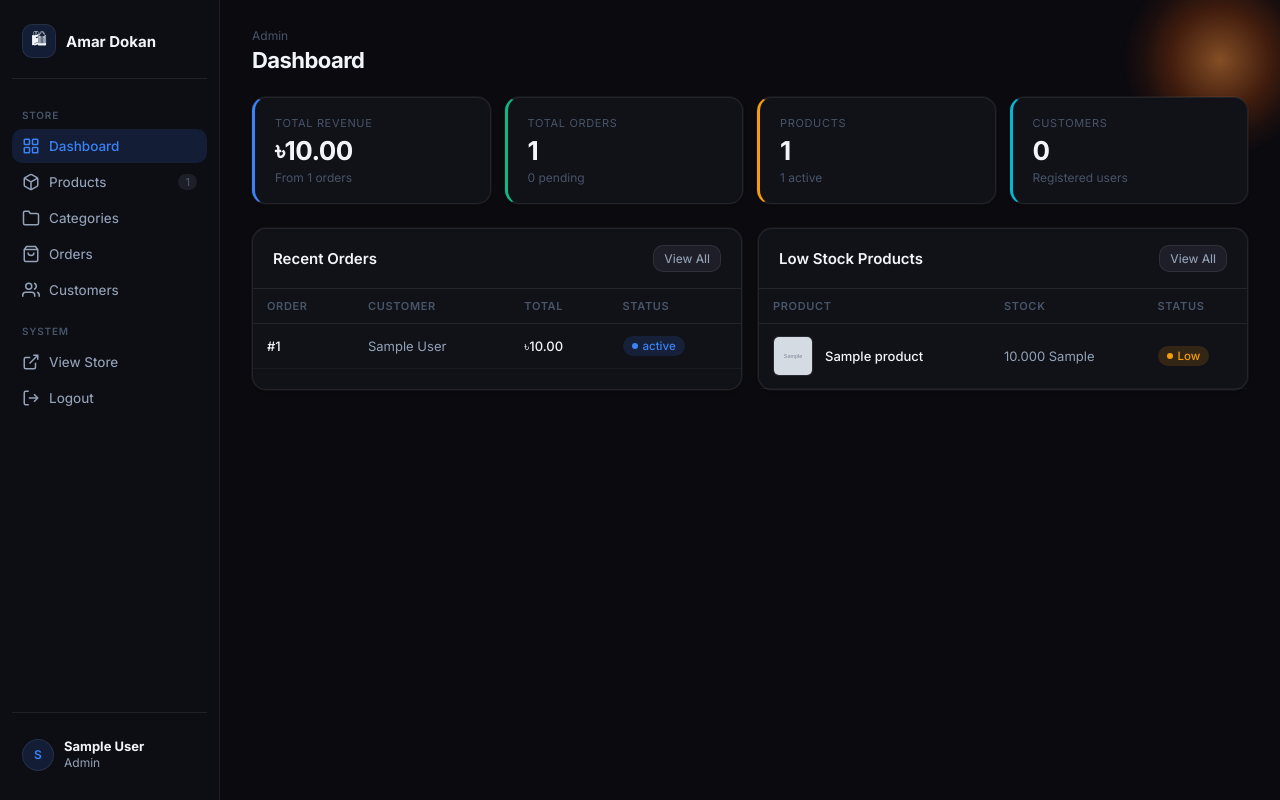
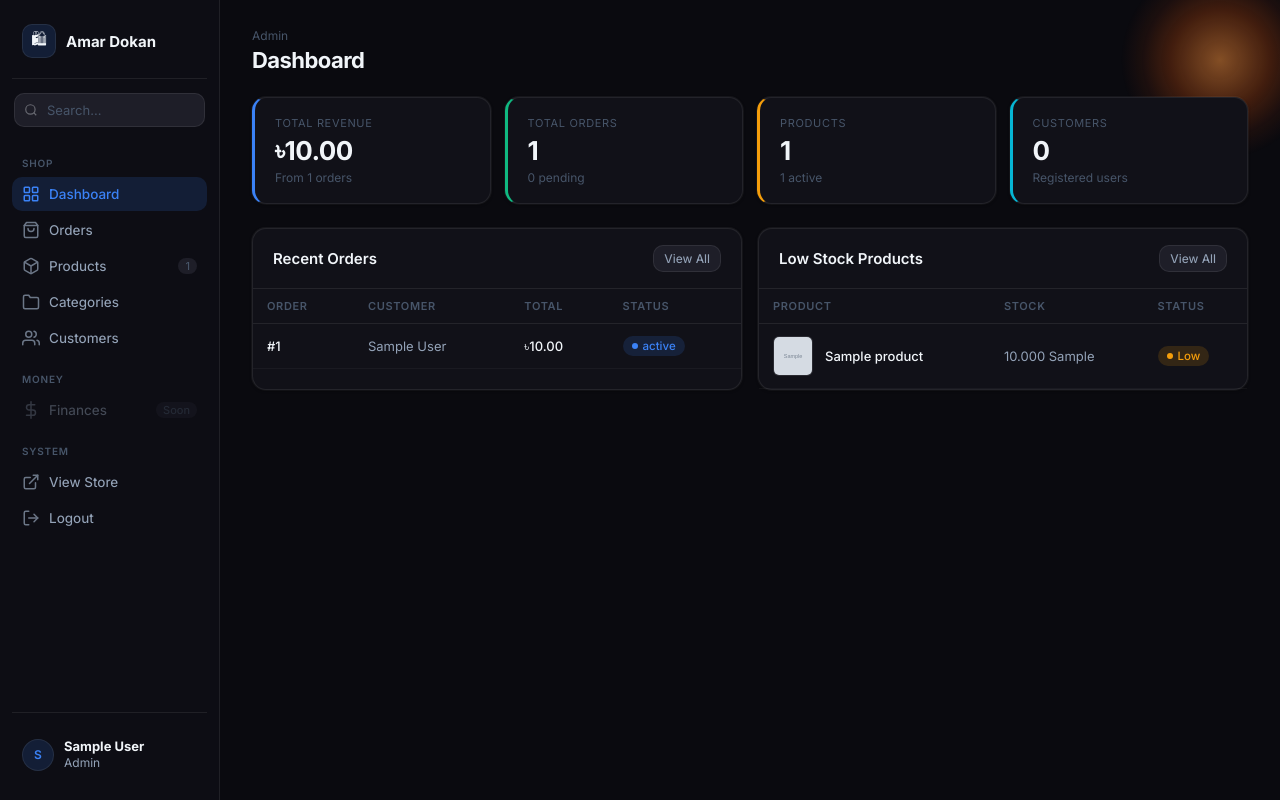
Before and after one commit to kalam-sekh/amar_dokan, a Flask app: page /admin in a window 1280 px wide. Run offline with Flask 3, Linux system fonts and the light colour scheme; a user stored in the database is signed in; tables that the repository leaves empty hold one stand-in row (values such as "Sample post"); grey boxes marked "Sample" are stand-in pictures; some libraries are stand-ins or nearby versions.

Commit message:
Add favicon and polish admin sidebar to LQ3 spec
- SVG favicon with Bengali দ on green background
- Sidebar: search input, SHOP/MONEY/SYSTEM nav groups, disabled
  Finances placeholder, icon opacity states
- Mobile: hamburger menu, slide-out sidebar with backdrop
- Nav search filters items as you type

Co-Authored-By: Claude Opus 4.6 <noreply@anthropic.com>

```diff
--- a/app/static/css/admin.css
+++ b/app/static/css/admin.css
@@ -121,7 +121,9 @@ a { color: var(--lq3-blue); text-decoration: none; }
   font-weight: 500;
 }
 
-.nav-item svg { width: 18px; height: 18px; flex-shrink: 0; }
+.nav-item svg { width: 18px; height: 18px; flex-shrink: 0; opacity: 0.7; }
+.nav-item.active svg { opacity: 1; }
+.nav-item.disabled { pointer-events: none; opacity: 0.4; }
 
 .nav-badge {
   margin-left: auto;
@@ -600,10 +602,77 @@ select.form-control {
   cursor: pointer;
 }
 
+/* ── Search Input ── */
+.search-input {
+  width: 100%;
+  background: var(--lq3-bg-overlay);
+  border: 1px solid var(--lq3-border);
+  border-radius: var(--lq3-radius-md);
+  padding: 8px 12px 8px 32px;
+  color: var(--lq3-text-primary);
+  font-size: 13px;
+  font-family: var(--lq3-font);
+  outline: none;
+  transition: border-color 0.15s;
+}
+.search-input::placeholder { color: var(--lq3-text-muted); }
+.search-input:focus { border-color: var(--lq3-blue); box-shadow: 0 0 0 3px var(--lq3-blue-dim); }
+
+/* ── Mobile Topbar ── */
+.mobile-topbar {
+  display: none;
+  position: sticky;
+  top: 0;
+  z-index: 50;
+  background: var(--lq3-bg-sidebar);
+  border-bottom: 1px solid var(--lq3-border);
+  padding: 10px 16px;
+  align-items: center;
+  gap: 12px;
+}
+
+.mobile-topbar .mobile-title {
+  font-size: 15px;
+  font-weight: 700;
+  color: var(--lq3-text-primary);
+}
+
+.hamburger {
+  background: none;
+  border: none;
+  color: var(--lq3-text-secondary);
+  cursor: pointer;
+  padding: 4px;
+  display: flex;
+  align-items: center;
+}
+
+.sidebar-backdrop {
+  display: none;
+  position: fixed;
+  inset: 0;
+  background: rgba(0,0,0,0.5);
+  z-index: 55;
+}
+
 /* ── Responsive ── */
 @media (max-width: 768px) {
-  .sidebar { display: none; }
-  .main-content { padding: 16px; }
+  body { flex-direction: column; }
+  .mobile-topbar { display: flex; }
+  .sidebar {
+    display: flex;
+    position: fixed;
+    top: 0;
+    left: -260px;
+    bottom: 0;
+    z-index: 60;
+    width: 250px;
+    min-width: 250px;
+    transition: left 0.25s ease;
+  }
+  .sidebar.open { left: 0; }
+  .sidebar.open ~ .sidebar-backdrop { display: block; }
+  .main-content { padding: 16px; height: auto; overflow: visible; }
   .stats-row { grid-template-columns: repeat(2, 1fr); gap: 10px; }
   .form-row { grid-template-columns: 1fr; }
   .data-table { font-size: 12px; }
--- a/app/templates/admin_base.html
+++ b/app/templates/admin_base.html
@@ -5,9 +5,20 @@
 <meta name="viewport" content="width=device-width,initial-scale=1,viewport-fit=cover">
 <meta name="theme-color" content="#0a0a0f">
 <title>Admin — Amar Dokan</title>
+<link rel="icon" href="{{ url_for('static', filename='favicon.svg') }}" type="image/svg+xml">
 <link rel="stylesheet" href="{{ url_for('static', filename='css/admin.css') }}">
 </head>
 <body>
+
+<!-- Mobile top bar -->
+<header class="mobile-topbar">
+  <button class="hamburger" onclick="document.querySelector('.sidebar').classList.toggle('open')" aria-label="Menu">
+    <svg width="22" height="22" viewBox="0 0 24 24" fill="none" stroke="currentColor" stroke-width="2"><line x1="3" y1="6" x2="21" y2="6"/><line x1="3" y1="12" x2="21" y2="12"/><line x1="3" y1="18" x2="21" y2="18"/></svg>
+  </button>
+  <span class="mobile-title">Amar Dokan</span>
+</header>
+
+<div class="sidebar-backdrop" onclick="document.querySelector('.sidebar').classList.remove('open')"></div>
 
 <aside class="sidebar">
   <div class="sidebar-brand">
@@ -15,37 +26,52 @@
     <span>Amar Dokan</span>
   </div>
 
-  <div class="nav-group-label">Store</div>
+  <!-- Search -->
+  <div style="padding:0 2px 12px;">
+    <div style="position:relative;">
+      <svg style="position:absolute;left:10px;top:50%;transform:translateY(-50%);opacity:0.35;" width="14" height="14" viewBox="0 0 24 24" fill="none" stroke="currentColor" stroke-width="2"><circle cx="11" cy="11" r="8"/><line x1="21" y1="21" x2="16.65" y2="16.65"/></svg>
+      <input class="search-input" type="text" placeholder="Search..." id="admin-search">
+    </div>
+  </div>
+
+  <div class="nav-group-label">Shop</div>
   <a class="nav-item {% if page == 'dashboard' %}active{% endif %}" href="/admin">
-    <svg viewBox="0 0 24 24" fill="none" stroke="currentColor" stroke-width="2"><rect x="3" y="3" width="7" height="7" rx="1"/><rect x="14" y="3" width="7" height="7" rx="1"/><rect x="3" y="14" width="7" height="7" rx="1"/><rect x="14" y="14" width="7" height="7" rx="1"/></svg>
+    <svg viewBox="0 0 24 24" fill="none" stroke="currentColor" stroke-width="2" stroke-linecap="round" stroke-linejoin="round"><rect x="3" y="3" width="7" height="7" rx="1"/><rect x="14" y="3" width="7" height="7" rx="1"/><rect x="3" y="14" width="7" height="7" rx="1"/><rect x="14" y="14" width="7" height="7" rx="1"/></svg>
     Dashboard
   </a>
+  <a class="nav-item {% if page == 'orders' %}active{% endif %}" href="/admin/orders">
+    <svg viewBox="0 0 24 24" fill="none" stroke="currentColor" stroke-width="2" stroke-linecap="round" stroke-linejoin="round"><path d="M6 2L3 6v14a2 2 0 002 2h14a2 2 0 002-2V6l-3-4z"/><line x1="3" y1="6" x2="21" y2="6"/><path d="M16 10a4 4 0 01-8 0"/></svg>
+    Orders
+    {% if pending_orders|default(0) > 0 %}<span class="nav-badge">{{ pending_orders }}</span>{% endif %}
+  </a>
   <a class="nav-item {% if page == 'products' %}active{% endif %}" href="/admin/products">
-    <svg viewBox="0 0 24 24" fill="none" stroke="currentColor" stroke-width="2"><path d="M21 16V8a2 2 0 00-1-1.73l-7-4a2 2 0 00-2 0l-7 4A2 2 0 003 8v8a2 2 0 001 1.73l7 4a2 2 0 002 0l7-4A2 2 0 0021 16z"/><path d="M3.27 6.96L12 12.01l8.73-5.05M12 22.08V12"/></svg>
+    <svg viewBox="0 0 24 24" fill="none" stroke="currentColor" stroke-width="2" stroke-linecap="round" stroke-linejoin="round"><path d="M21 16V8a2 2 0 00-1-1.73l-7-4a2 2 0 00-2 0l-7 4A2 2 0 003 8v8a2 2 0 001 1.73l7 4a2 2 0 002 0l7-4A2 2 0 0021 16z"/><path d="M3.27 6.96L12 12.01l8.73-5.05M12 22.08V12"/></svg>
     Products
     <span class="nav-badge">{{ product_count|default(0) }}</span>
   </a>
   <a class="nav-item {% if page == 'categories' %}active{% endif %}" href="/admin/categories">
-    <svg viewBox="0 0 24 24" fill="none" stroke="currentColor" stroke-width="2"><path d="M22 19a2 2 0 01-2 2H4a2 2 0 01-2-2V5a2 2 0 012-2h5l2 3h9a2 2 0 012 2z"/></svg>
+    <svg viewBox="0 0 24 24" fill="none" stroke="currentColor" stroke-width="2" stroke-linecap="round" stroke-linejoin="round"><path d="M22 19a2 2 0 01-2 2H4a2 2 0 01-2-2V5a2 2 0 012-2h5l2 3h9a2 2 0 012 2z"/></svg>
     Categories
   </a>
-  <a class="nav-item {% if page == 'orders' %}active{% endif %}" href="/admin/orders">
-    <svg viewBox="0 0 24 24" fill="none" stroke="currentColor" stroke-width="2"><path d="M6 2L3 6v14a2 2 0 002 2h14a2 2 0 002-2V6l-3-4z"/><line x1="3" y1="6" x2="21" y2="6"/><path d="M16 10a4 4 0 01-8 0"/></svg>
-    Orders
-    {% if pending_orders|default(0) > 0 %}<span class="nav-badge">{{ pending_orders }}</span>{% endif %}
+  <a class="nav-item {% if page == 'customers' %}active{% endif %}" href="/admin/customers">
+    <svg viewBox="0 0 24 24" fill="none" stroke="currentColor" stroke-width="2" stroke-linecap="round" stroke-linejoin="round"><path d="M17 21v-2a4 4 0 00-4-4H5a4 4 0 00-4 4v2"/><circle cx="9" cy="7" r="4"/><path d="M23 21v-2a4 4 0 00-3-3.87M16 3.13a4 4 0 010 7.75"/></svg>
+    Customers
   </a>
-  <a class="nav-item {% if page == 'customers' %}active{% endif %}" href="/admin/customers">
-    <svg viewBox="0 0 24 24" fill="none" stroke="currentColor" stroke-width="2"><path d="M17 21v-2a4 4 0 00-4-4H5a4 4 0 00-4 4v2"/><circle cx="9" cy="7" r="4"/><path d="M23 21v-2a4 4 0 00-3-3.87M16 3.13a4 4 0 010 7.75"/></svg>
-    Customers
+
+  <div class="nav-group-label">Money</div>
+  <a class="nav-item disabled">
+    <svg viewBox="0 0 24 24" fill="none" stroke="currentColor" stroke-width="2" stroke-linecap="round" stroke-linejoin="round"><line x1="12" y1="1" x2="12" y2="23"/><path d="M17 5H9.5a3.5 3.5 0 000 7h5a3.5 3.5 0 010 7H6"/></svg>
+    Finances
+    <span class="nav-badge">Soon</span>
   </a>
 
   <div class="nav-group-label">System</div>
   <a class="nav-item" href="/" target="_blank">
-    <svg viewBox="0 0 24 24" fill="none" stroke="currentColor" stroke-width="2"><path d="M18 13v6a2 2 0 01-2 2H5a2 2 0 01-2-2V8a2 2 0 012-2h6"/><polyline points="15 3 21 3 21 9"/><line x1="10" y1="14" x2="21" y2="3"/></svg>
+    <svg viewBox="0 0 24 24" fill="none" stroke="currentColor" stroke-width="2" stroke-linecap="round" stroke-linejoin="round"><path d="M18 13v6a2 2 0 01-2 2H5a2 2 0 01-2-2V8a2 2 0 012-2h6"/><polyline points="15 3 21 3 21 9"/><line x1="10" y1="14" x2="21" y2="3"/></svg>
     View Store
   </a>
   <a class="nav-item" href="/logout">
-    <svg viewBox="0 0 24 24" fill="none" stroke="currentColor" stroke-width="2"><path d="M9 21H5a2 2 0 01-2-2V5a2 2 0 012-2h4"/><polyline points="16 17 21 12 16 7"/><line x1="21" y1="12" x2="9" y2="12"/></svg>
+    <svg viewBox="0 0 24 24" fill="none" stroke="currentColor" stroke-width="2" stroke-linecap="round" stroke-linejoin="round"><path d="M9 21H5a2 2 0 01-2-2V5a2 2 0 012-2h4"/><polyline points="16 17 21 12 16 7"/><line x1="21" y1="12" x2="9" y2="12"/></svg>
     Logout
   </a>
 
@@ -75,6 +101,21 @@
 </main>
 
 <script>window.CSRF_TOKEN='{{ csrf_token() }}';</script>
+<script>
+document.querySelectorAll('.sidebar a').forEach(a=>{
+  a.addEventListener('click',()=>document.querySelector('.sidebar').classList.remove('open'));
+});
+const searchInput=document.getElementById('admin-search');
+if(searchInput){
+  searchInput.addEventListener('input',e=>{
+    const q=e.target.value.toLowerCase();
+    document.querySelectorAll('.nav-item').forEach(item=>{
+      const text=item.textContent.toLowerCase();
+      item.style.display=q&&!text.includes(q)?'none':'';
+    });
+  });
+}
+</script>
 {% block scripts %}{% endblock %}
 </body>
 </html>
--- a/app/templates/base.html
+++ b/app/templates/base.html
@@ -1,4 +1,4 @@
-<!doctype html><html lang="bn"><head><meta charset="utf-8"><meta name="viewport" content="width=device-width,initial-scale=1,viewport-fit=cover"><meta name="theme-color" content="#285943"><title>আমার দোকান</title><link rel="stylesheet" href="{{ url_for('static',filename='css/app.css') }}"></head><body>
+<!doctype html><html lang="bn"><head><meta charset="utf-8"><meta name="viewport" content="width=device-width,initial-scale=1,viewport-fit=cover"><meta name="theme-color" content="#285943"><title>আমার দোকান</title><link rel="icon" href="{{ url_for('static', filename='favicon.svg') }}" type="image/svg+xml"><link rel="stylesheet" href="{{ url_for('static',filename='css/app.css') }}"></head><body>
 <header><a class="brand" href="/">আমার দোকান <small>ঘরের বাজার, সহজে</small></a><nav>{% if current_user.is_authenticated %}<a href="{{url_for('main.orders')}}">আমার কেনাকাটা</a>{% if current_user.is_admin %}<a href="/admin">দেখভাল</a>{% endif %}<a href="/logout">বের হোন</a>{% else %}<a href="/login">ঢুকুন</a>{% endif %}<a class="buy" href="/checkout">কিনুন</a></nav></header>
 {% with messages=get_flashed_messages() %}{% if messages %}<div class="notices">{% for m in messages %}<p>{{m}}</p>{% endfor %}</div>{% endif %}{% endwith %}{% block content %}{% endblock %}
 <aside id="floating-cart" aria-label="ব্যাগের মোট"><span>🛍️</span><b id="cart-total">0.00 টাকা</b></aside><script>window.CSRF_TOKEN='{{ csrf_token() }}'</script><script src="{{ url_for('static',filename='js/app.js') }}"></script></body></html>
```
Also changed, not shown: app/static/favicon.svg (added).
